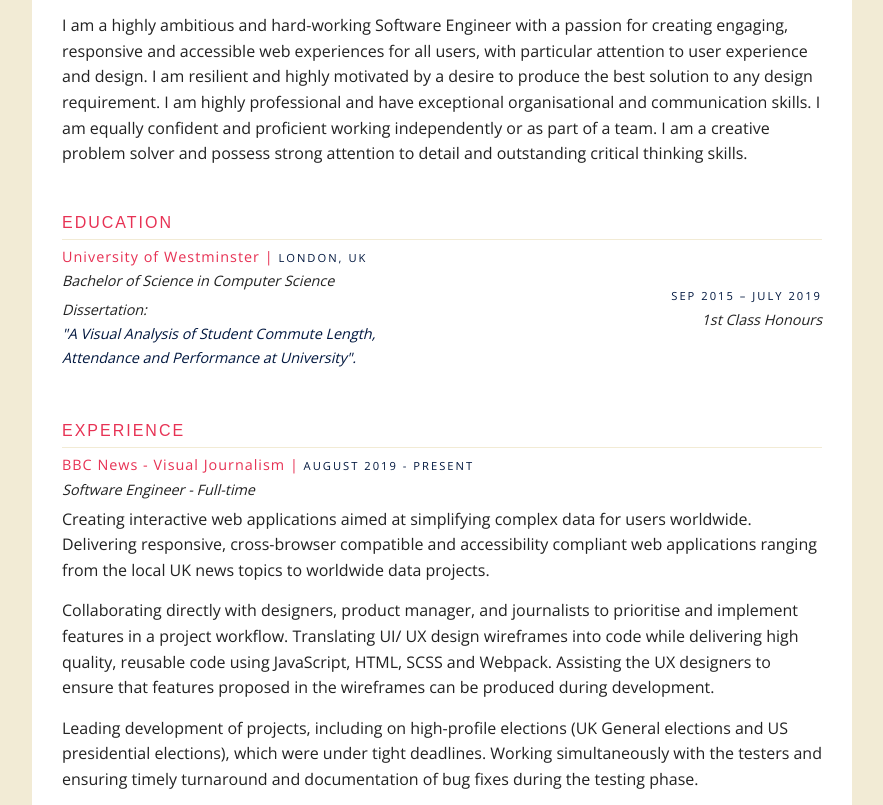
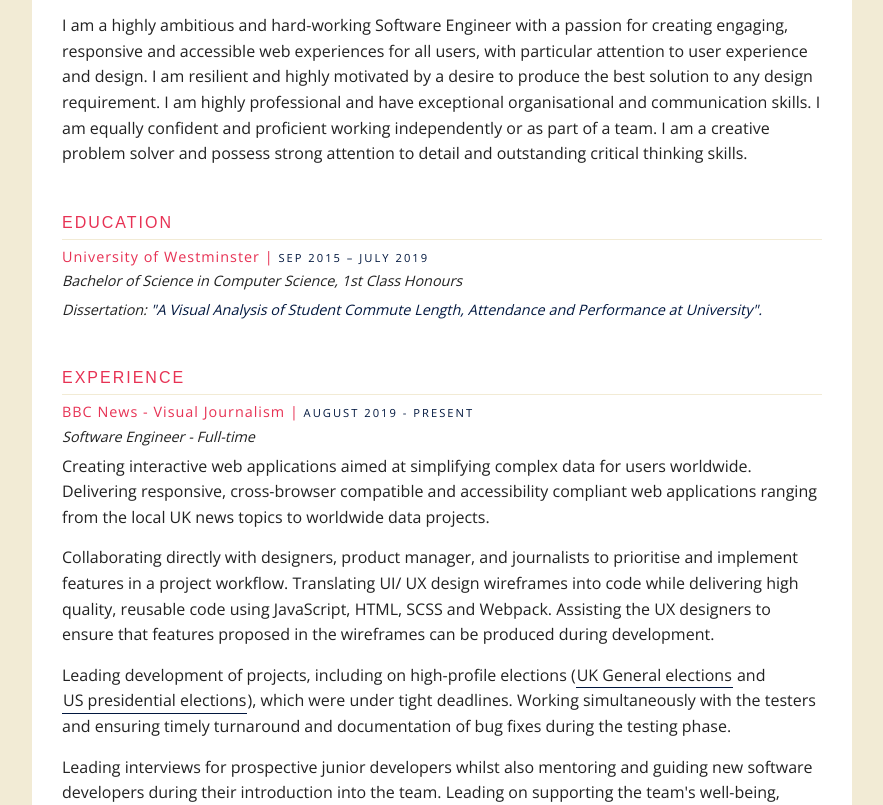
Before and after one commit to evisat/evisat.github.io, a plain HTML site: page index.html in a window 1280 px wide. Shown: the part 147-952 px from the top of the page, without its empty margins (198-1081 px from the left). Drawn offline with nearby package versions, Linux system fonts and the light colour scheme; a web font is replaced by a local one.

Commit message:
updates eductation section

```diff
--- a/index.html
+++ b/index.html
@@ -9,7 +9,7 @@
   <link href="reset.css" media="all" rel="stylesheet" type="text/css" />
   <link href="main.css" media="all" rel="stylesheet" type="text/css" />
   <link rel="stylesheet" type="text/css" href="https://fonts.googleapis.com/css?family=Gudea" />
-  <link rel="shortcut icon" href="favicon.ico" />
+  <link rel="icon" href="favicon.ico" />
 </head>
 
 <body>
@@ -50,24 +50,16 @@
       skills.
     <h2 class="category-headers">Education</h2>
     <hr />
-    <div class="frow">
-      <div class="col-xs-1-2">
+    <div>
       <p class="primary-titles">
-          University of Westminster | <span class="location">London, UK</span>
+        University of Westminster | <span class="location">Sep 2015 – July 2019</span>
       </p>
       <p class="category-details">
-          Bachelor of Science in Computer Science
+        Bachelor of Science in Computer Science, 1st Class Honours
       </p>
       <p class="category-details">Dissertation: <a class="links"
           href="https://evisat.github.io/6COSC006W-data-vis/dist/index.html" target="_blank">"A Visual Analysis of
           Student Commute Length, Attendance and Performance at University".</a></p>
-      </div>
-      <div class="col-xs-1-2 flex-right">
-        <p class="primary-titles">
-          <span class="location">Sep 2015 – July 2019</span>
-        </p>
-        <p class="category-details">1st Class Honours</p>
-      </div>
     </div>
 
     <!-------------------------------------------------------------->
@@ -95,8 +87,10 @@
       Assisting the UX designers to ensure that features proposed in the wireframes can be produced during development.
     </p>
     <p class="category-description">
-      Leading development of projects, including on high-profile elections (UK General elections and US presidential
-      elections), which were under tight deadlines. Working simultaneously with the testers and ensuring timely
+      Leading development of projects, including on high-profile elections (<a class="links_text"
+        href="https://www.bbc.co.uk/news/election-2019-50291676" target="_blank">UK General elections</a> and <a
+        class="links_text" href="https://www.bbc.co.uk/news/election-us-2020-54286528" target="_blank">US presidential
+        elections</a>), which were under tight deadlines. Working simultaneously with the testers and ensuring timely
       turnaround and
       documentation of bug fixes during the testing phase.
     </p>
@@ -198,6 +192,8 @@
         <p class="primary-titles-list">Languages</p>
         <p class="category-description-list">HTML/CSS</p>
         <p class="category-description-list">JavaScript</p>
+        <p class="category-description-list">Handlebars</p>
+        <p class="category-description-list">SCSS</p>
         <p class="category-description-list">PHP</p>
         <p class="category-description-list">Gherkin</p>
       </div>
@@ -205,13 +201,13 @@
         <p class="primary-titles-list">Frameworks</p>
         <p class="category-description-list">Vue</p>
         <p class="category-description-list">React</p>
-        <p class="category-description-list">D3.js</p>
       </div>
       <div class="col-md-1-5 col-sm-1-3 col-xs-1-2 sub-group">
         <p class="primary-titles-list">Tooling</p>
         <p class="category-description-list">Git</p>
         <p class="category-description-list">Webpack</p>
         <p class="category-description-list">CLI</p>
+        <p class="category-description-list">D3.js</p>
       </div>
       <div class="col-md-1-5 col-sm-1-3 col-xs-1-2 sub-group">
         <p class="primary-titles-list">Design</p>
```
Lines whose indentation alone changed are shown as unchanged.
